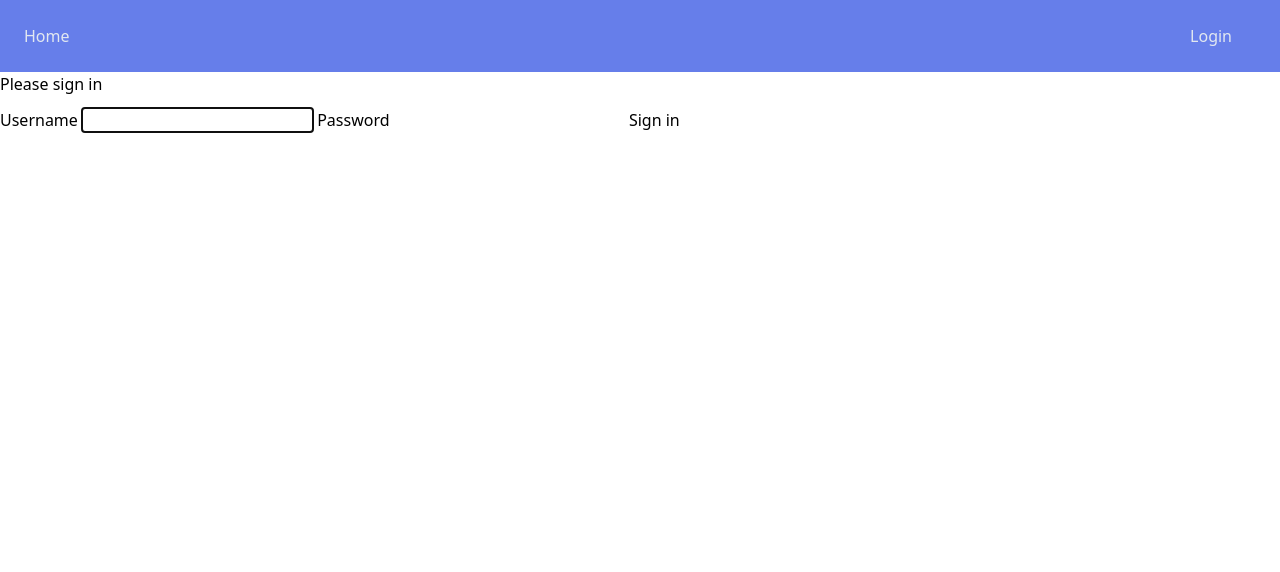
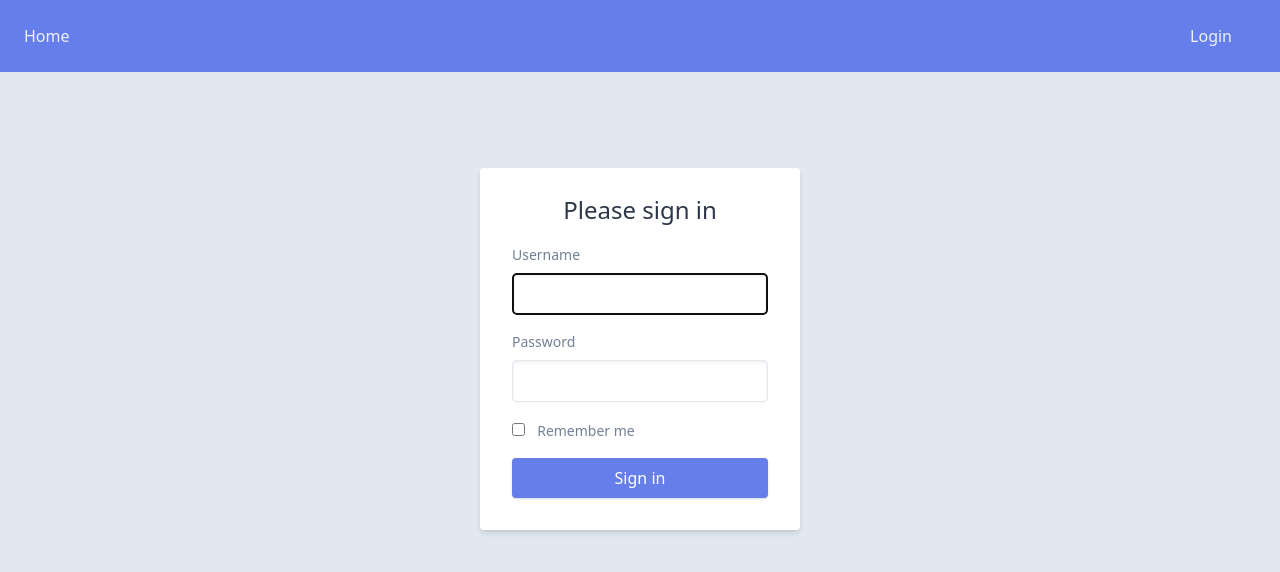
Before and after one commit to kiw808/portfolio, a Symfony app: template templates/security/login.html.twig in a window 1280 px wide. Shown: the top 572 px of the page. Run offline with Twig, Linux system fonts and the light colour scheme; the template is opened without the code that fills it, so the values that code supplies are empty; style sheets or scripts are compiled from the project's sources; some libraries are stand-ins or nearby versions.

Commit message:
login form style

```diff
--- a/assets/styles/app.scss
+++ b/assets/styles/app.scss
@@ -1,3 +0,0 @@
-body {
-    background-color: lightgray;
-}
--- a/templates/base.html.twig
+++ b/templates/base.html.twig
@@ -8,7 +8,7 @@
             {{ encore_entry_link_tags('app') }}
         {% endblock %}
     </head>
-    <body>
+    <body class="bg-gray-300">
         {% include('includes/header.html.twig') %}
         {% block body %}{% endblock %}
 
--- a/templates/includes/header.html.twig
+++ b/templates/includes/header.html.twig
@@ -3,7 +3,7 @@
         <div>
             <ul class="flex">
                 <li>
-                    <a class="text-gray-300 hover:text-white" href="{{ path('home') }}">Home</a>
+                    <a class="text-gray-200 hover:text-white" href="{{ path('home') }}">Home</a>
                 </li>
             </ul>
         </div>
@@ -11,9 +11,9 @@
             <ul class="flex">
                 <li class="mr-6">
                     {% if is_granted('IS_AUTHENTICATED_FULLY') %}
-                        <a class="text-gray-300 hover:text-white" href="{{ path('app_logout') }}">Logout</a>
+                        <a class="text-gray-200 hover:text-white" href="{{ path('app_logout') }}">Logout</a>
                     {% else %}
-                        <a class="text-gray-300 hover:text-white" href="{{ path('app_login') }}">Login</a>
+                        <a class="text-gray-200 hover:text-white" href="{{ path('app_login') }}">Login</a>
                     {% endif %}
                 </li>
             </ul>
--- a/templates/security/login.html.twig
+++ b/templates/security/login.html.twig
@@ -3,40 +3,62 @@
 {% block title %}Log in!{% endblock %}
 
 {% block body %}
-<form method="post">
+<div class="w-full max-w-xs mx-auto mt-24">
+    <form class="bg-white shadow-md rounded px-8 pt-6 pb-8 mb-4" method="post">
         {% if error %}
             <div class="alert alert-danger">{{ error.messageKey|trans(error.messageData, 'security') }}</div>
         {% endif %}
 
         {% if app.user %}
-        <div class="mb-3">
-            You are logged in as {{ app.user.username }}, <a href="{{ path('app_logout') }}">Logout</a>
+            <div class="w-full bg-orange-100 border border-orange-500 rounded p-2 text-sm text-orange-500 mb-3">
+                You are logged in as <span class="font-bold">{{ app.user.username }}</span> , <a class="text-blue-700
+                underline" href="{{
+                path
+                    ('app_logout')
+                }}">logout</a>
             </div>
         {% endif %}
 
-    <h1 class="h3 mb-3 font-weight-normal">Please sign in</h1>
-    <label for="inputUsername">Username</label>
-    <input type="text" value="{{ last_username }}" name="username" id="inputUsername" class="form-control" required autofocus>
-    <label for="inputPassword">Password</label>
-    <input type="password" name="password" id="inputPassword" class="form-control" required>
+        <div class="w-full flex justify-center">
+            <h1 class="text-2xl text-gray-800 mb-4">Please sign in</h1>
+        </div>
+        <div class="mb-4">
+            <label class="block text-gray-600 text-sm mb-2" for="inputUsername">Username</label>
+            <input class="shadow-inner border rounded py-2 px-3 w-full" type="text" value="{{ last_username
+            }}"
+                   name="username"
+                   id="inputUsername"
+                   required autofocus>
+        </div>
+        <div class="mb-4">
+            <label class="block text-gray-600 text-sm mb-2" for="inputPassword">Password</label>
+            <input class="shadow-inner border rounded py-2 px-3 w-full" type="password" name="password"
+                   id="inputPassword"
+                   required>
+        </div>
 
         <input type="hidden" name="_csrf_token"
                value="{{ csrf_token('authenticate') }}"
         >
 
-    {#
-        Uncomment this section and add a remember_me option below your firewall to activate remember me functionality.
-        See https://symfony.com/doc/current/security/remember_me.html
 
-        <div class="checkbox mb-3">
+        {#    Uncomment this section and add a remember_me option below your firewall to activate remember me functionality.#}
+        {#    See https://symfony.com/doc/current/security/remember_me.html#}
+
+        <div class="checkbox mb-4">
             <label>
-                <input type="checkbox" name="_remember_me"> Remember me
+                <input class="mr-2" type="checkbox" name="_remember_me">
+                <span class="text-sm text-gray-600">
+                    Remember me
+                </span>
             </label>
         </div>
-    #}
 
-    <button class="btn btn-lg btn-primary" type="submit">
+
+        <button class="shadow bg-indigo-500 hover:bg-indigo-600 text-white py-2 px-4 rounded focus:outline-none
+                focus:shadow-outline w-full" type="submit">
             Sign in
         </button>
     </form>
+</div>
 {% endblock %}
```
Also changed, not shown: 1 other file. Lines whose indentation alone changed are shown as unchanged.
